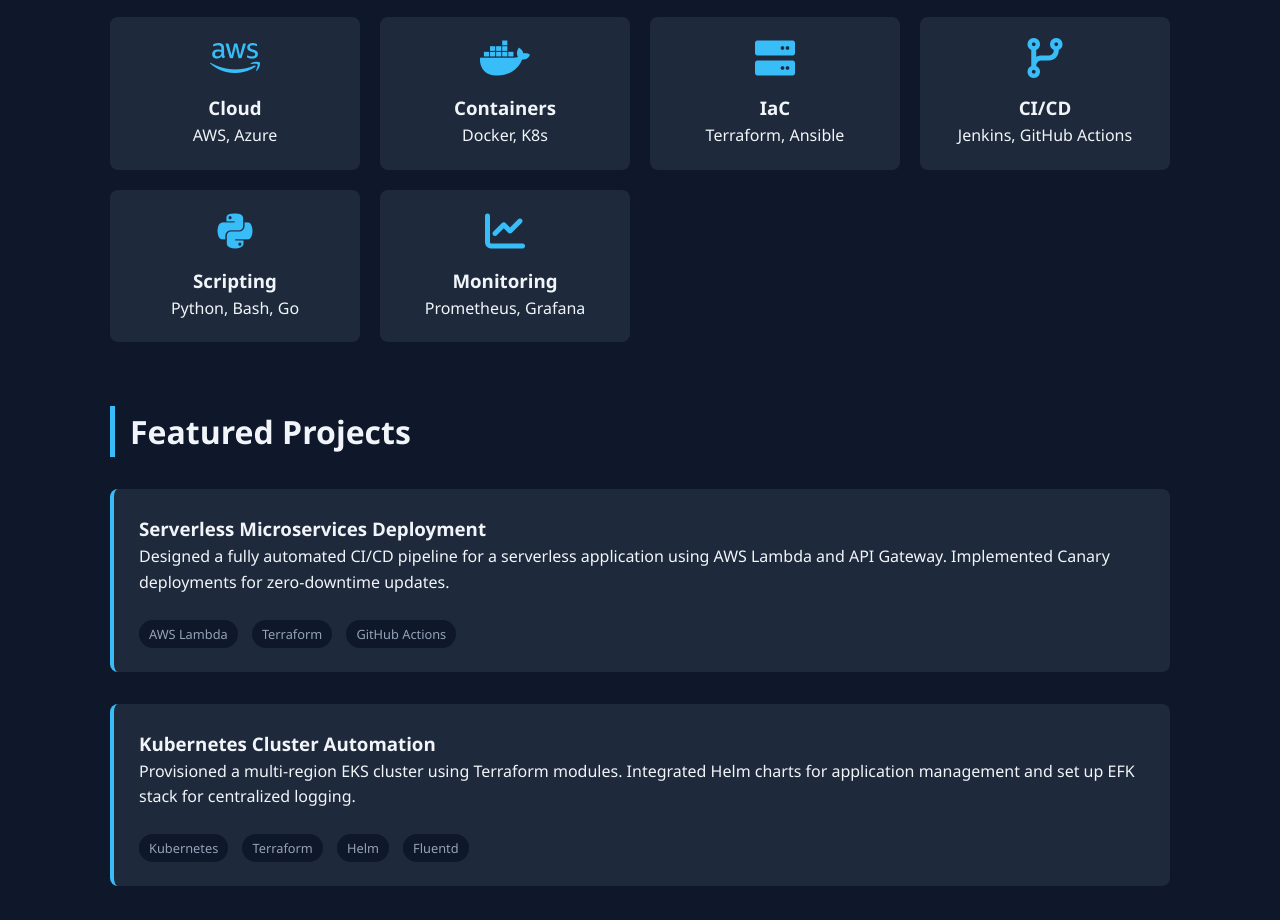
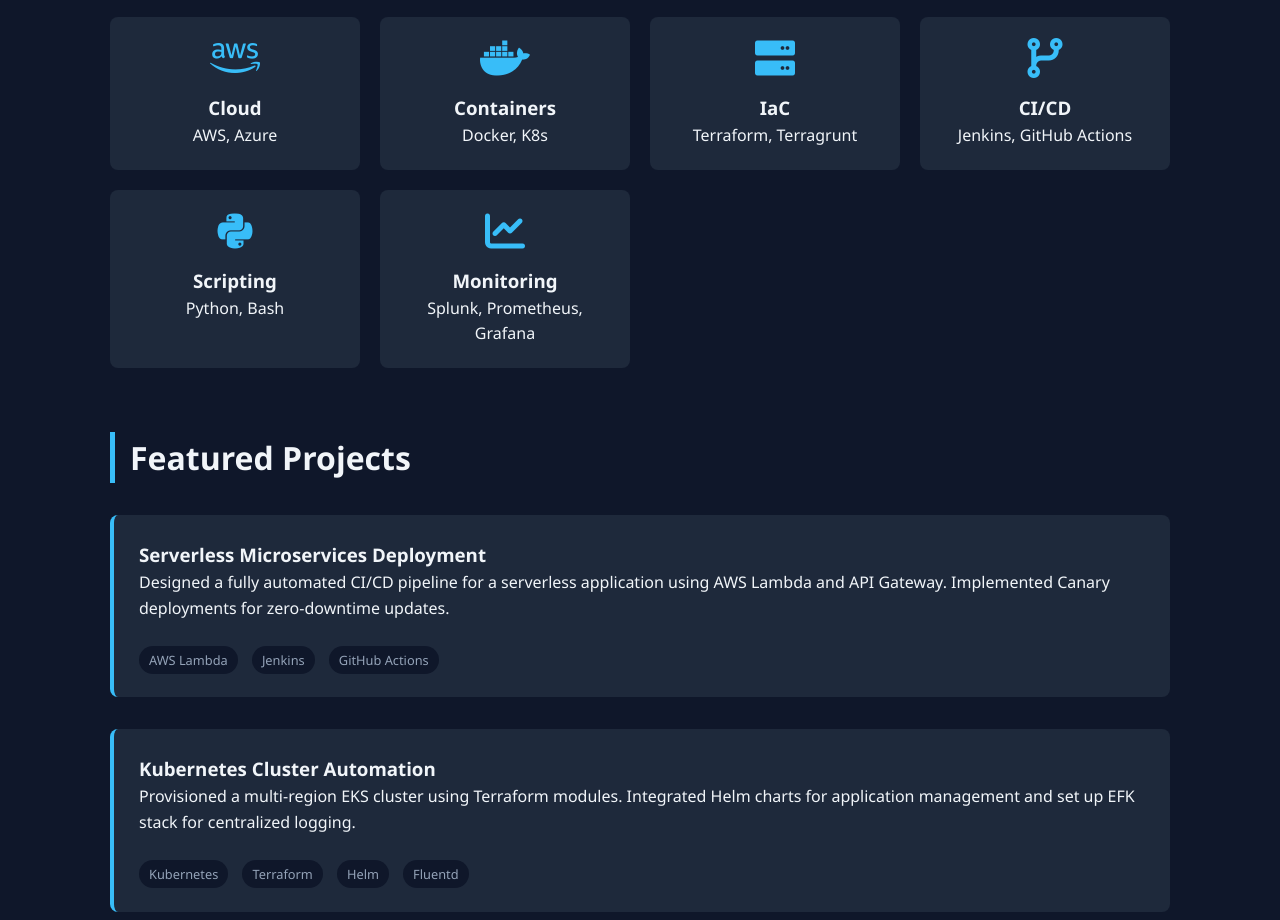
Before and after one commit to preyasH61/preyasH61.github.io, a plain HTML site: page index.html in a window 1280 px wide. Shown: the part 1140-2060 px from the top of the page. Drawn offline with Linux system fonts and the light colour scheme.

Commit message:
update few skills

```diff
--- a/index.html
+++ b/index.html
@@ -175,7 +175,7 @@
             <div class="skill-card">
                 <i class="fas fa-server"></i>
                 <h3>IaC</h3>
-                <p>Terraform, Ansible</p>
+                <p>Terraform, Terragrunt</p>
             </div>
             <div class="skill-card">
                 <i class="fas fa-code-branch"></i>
@@ -185,12 +185,12 @@
             <div class="skill-card">
                 <i class="fab fa-python"></i>
                 <h3>Scripting</h3>
-                <p>Python, Bash, Go</p>
+                <p>Python, Bash</p>
             </div>
             <div class="skill-card">
                 <i class="fas fa-chart-line"></i>
                 <h3>Monitoring</h3>
-                <p>Prometheus, Grafana</p>
+                <p>Splunk, Prometheus, Grafana</p>
             </div>
         </div>
 
@@ -202,7 +202,7 @@
             <br>
             <div class="tech-stack">
                 <span>AWS Lambda</span>
-                <span>Terraform</span>
+                <span>Jenkins</span>
                 <span>GitHub Actions</span>
             </div>
         </div>
```
